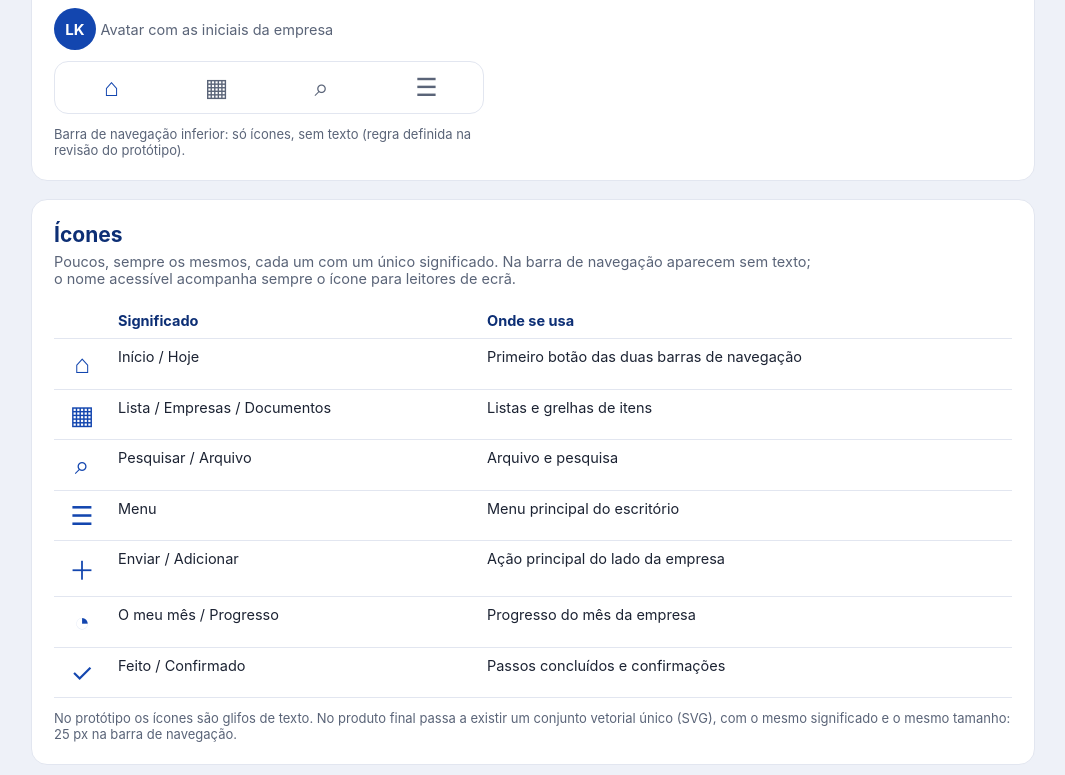
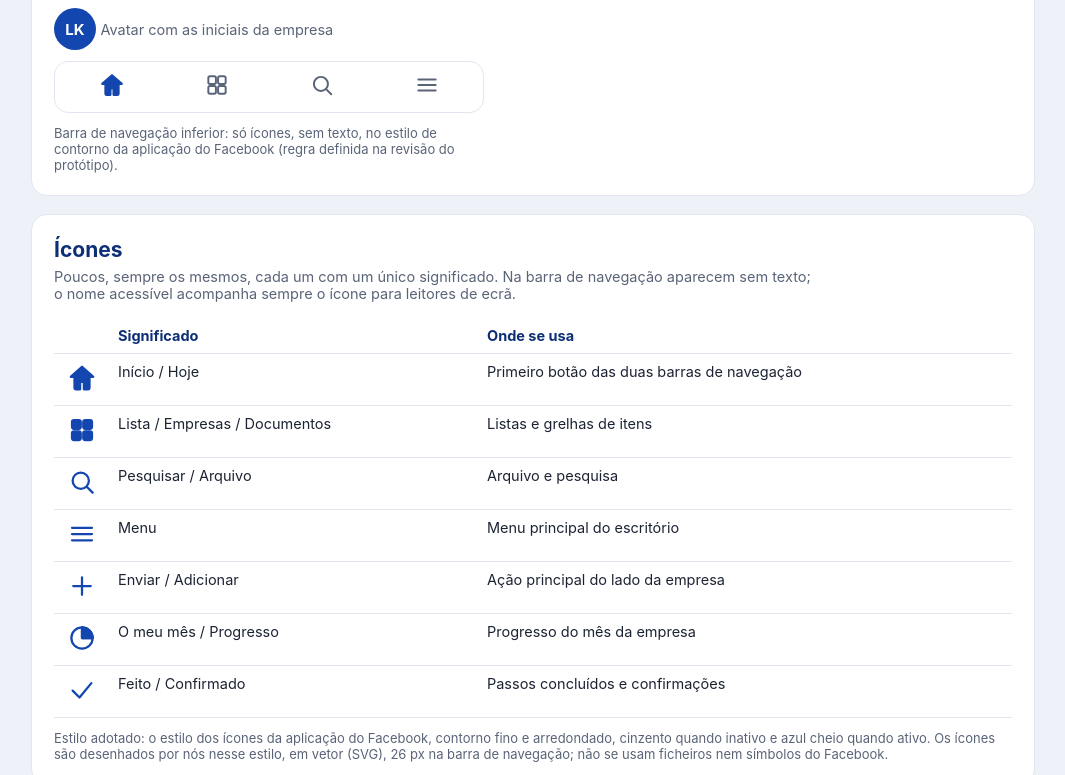
Before and after one commit to eliseumanuel00/plano-clone-kangaroo-angola, a plain HTML site: page fundamentos.html in a window 1280 px wide. Shown: the part 2676-3451 px from the top of the page, without its empty margins (107-1172 px from the left). Drawn offline with Linux system fonts and the light colour scheme.

Commit message:
Ícones vetoriais no estilo da app do Facebook

```diff
--- a/fundamentos.html
+++ b/fundamentos.html
@@ -60,12 +60,17 @@
   .pesquisa{width:100%;border:1px solid var(--linha);border-radius:12px;padding:13px;font-size:15.5px;margin-bottom:11px;}
   .avatar{width:42px;height:42px;border-radius:50%;background:var(--azul);color:#fff;display:inline-flex;align-items:center;justify-content:center;font-weight:700;font-size:15px;}
   .navdemo{border:1px solid var(--linha);border-radius:14px;display:flex;padding:10px 4px;background:#fff;max-width:430px;}
-  .navdemo div{flex:1;text-align:center;font-size:25px;color:var(--suave);}
-  .navdemo div.on{color:var(--azul);}
+  .navdemo div{flex:1;text-align:center;}
+  .navdemo div svg{width:26px;height:26px;fill:none;stroke:var(--suave);stroke-width:1.8;stroke-linecap:round;stroke-linejoin:round;}
+  .navdemo div svg .pre{fill:none;}
+  .navdemo div.on svg{stroke:var(--azul);stroke-width:2.1;}
+  .navdemo div.on svg .pre{fill:var(--azul);}
   table{width:100%;border-collapse:collapse;font-size:14.5px;}
   th,td{text-align:left;padding:9px 8px;border-bottom:1px solid var(--linha);vertical-align:top;}
   th{color:var(--escuro);}
-  .icone-celula{font-size:26px;color:var(--azul);text-align:center;width:56px;}
+  .icone-celula{text-align:center;width:56px;}
+  .icone-celula svg{width:30px;height:30px;fill:none;stroke:var(--azul);stroke-width:1.8;stroke-linecap:round;stroke-linejoin:round;}
+  .icone-celula svg .pre{fill:var(--azul);}
   .vazio{border:1px dashed #B9C2D8;border-radius:14px;padding:20px;text-align:center;}
   .vazio .t{font-weight:700;margin-top:8px;}
   .vazio .d{font-size:13.5px;color:var(--suave);margin-top:3px;}
@@ -173,8 +178,8 @@
       <div class="kv"><span>Estado</span><span><span class="estado e-rec">Recebido</span> <span class="estado e-tra">A ser tratado</span> <span class="estado e-ok">Tratado</span></span></div>
       <input class="pesquisa" placeholder="Campo de pesquisa...">
       <div style="margin-bottom:11px"><span class="avatar">LK</span> <span style="font-size:14.5px;color:var(--suave)">Avatar com as iniciais da empresa</span></div>
-      <div class="navdemo"><div class="on">⌂</div><div>▦</div><div>⌕</div><div>☰</div></div>
-      <p class="nota">Barra de navegação inferior: só ícones, sem texto (regra definida na revisão do protótipo).</p>
+      <div class="navdemo"><div class="on"><svg viewBox="0 0 24 24"><path class="pre" d="M12 3l9 8h-3v9a1 1 0 0 1-1 1h-3.5v-6h-3v6H7a1 1 0 0 1-1-1v-9H3z"/></svg></div><div><svg viewBox="0 0 24 24"><rect class="pre" x="4" y="4" width="7" height="7" rx="1.6"/><rect class="pre" x="13" y="4" width="7" height="7" rx="1.6"/><rect class="pre" x="4" y="13" width="7" height="7" rx="1.6"/><rect class="pre" x="13" y="13" width="7" height="7" rx="1.6"/></svg></div><div><svg viewBox="0 0 24 24"><circle cx="11" cy="11" r="6.5"/><path d="M15.8 15.8 20.5 20.5"/></svg></div><div><svg viewBox="0 0 24 24"><path d="M4 7h16M4 12h16M4 17h16"/></svg></div></div>
+      <p class="nota">Barra de navegação inferior: só ícones, sem texto, no estilo de contorno da aplicação do Facebook (regra definida na revisão do protótipo).</p>
     </div>
   </section>
 
@@ -183,15 +188,15 @@
     <p class="intro">Poucos, sempre os mesmos, cada um com um único significado. Na barra de navegação aparecem sem texto; o nome acessível acompanha sempre o ícone para leitores de ecrã.</p>
     <table>
       <tr><th></th><th>Significado</th><th>Onde se usa</th></tr>
-      <tr><td class="icone-celula">⌂</td><td>Início / Hoje</td><td>Primeiro botão das duas barras de navegação</td></tr>
-      <tr><td class="icone-celula">▦</td><td>Lista / Empresas / Documentos</td><td>Listas e grelhas de itens</td></tr>
-      <tr><td class="icone-celula">⌕</td><td>Pesquisar / Arquivo</td><td>Arquivo e pesquisa</td></tr>
-      <tr><td class="icone-celula">☰</td><td>Menu</td><td>Menu principal do escritório</td></tr>
-      <tr><td class="icone-celula">＋</td><td>Enviar / Adicionar</td><td>Ação principal do lado da empresa</td></tr>
-      <tr><td class="icone-celula">◔</td><td>O meu mês / Progresso</td><td>Progresso do mês da empresa</td></tr>
-      <tr><td class="icone-celula">✓</td><td>Feito / Confirmado</td><td>Passos concluídos e confirmações</td></tr>
+      <tr><td class="icone-celula"><svg viewBox="0 0 24 24"><path class="pre" d="M12 3l9 8h-3v9a1 1 0 0 1-1 1h-3.5v-6h-3v6H7a1 1 0 0 1-1-1v-9H3z"/></svg></td><td>Início / Hoje</td><td>Primeiro botão das duas barras de navegação</td></tr>
+      <tr><td class="icone-celula"><svg viewBox="0 0 24 24"><rect class="pre" x="4" y="4" width="7" height="7" rx="1.6"/><rect class="pre" x="13" y="4" width="7" height="7" rx="1.6"/><rect class="pre" x="4" y="13" width="7" height="7" rx="1.6"/><rect class="pre" x="13" y="13" width="7" height="7" rx="1.6"/></svg></td><td>Lista / Empresas / Documentos</td><td>Listas e grelhas de itens</td></tr>
+      <tr><td class="icone-celula"><svg viewBox="0 0 24 24"><circle cx="11" cy="11" r="6.5"/><path d="M15.8 15.8 20.5 20.5"/></svg></td><td>Pesquisar / Arquivo</td><td>Arquivo e pesquisa</td></tr>
+      <tr><td class="icone-celula"><svg viewBox="0 0 24 24"><path d="M4 7h16M4 12h16M4 17h16"/></svg></td><td>Menu</td><td>Menu principal do escritório</td></tr>
+      <tr><td class="icone-celula"><svg viewBox="0 0 24 24"><path d="M12 5v14M5 12h14"/></svg></td><td>Enviar / Adicionar</td><td>Ação principal do lado da empresa</td></tr>
+      <tr><td class="icone-celula"><svg viewBox="0 0 24 24"><circle cx="12" cy="12" r="8.5"/><path d="M12 3.5V12h8.5"/><path class="pre" d="M12 3.5a8.5 8.5 0 0 1 8.5 8.5H12z"/></svg></td><td>O meu mês / Progresso</td><td>Progresso do mês da empresa</td></tr>
+      <tr><td class="icone-celula"><svg viewBox="0 0 24 24"><path d="M4.5 12.5 10 18 19.5 6.5"/></svg></td><td>Feito / Confirmado</td><td>Passos concluídos e confirmações</td></tr>
     </table>
-    <p class="nota">No protótipo os ícones são glifos de texto. No produto final passa a existir um conjunto vetorial único (SVG), com o mesmo significado e o mesmo tamanho: 25 px na barra de navegação.</p>
+    <p class="nota">Estilo adotado: o estilo dos ícones da aplicação do Facebook, contorno fino e arredondado, cinzento quando inativo e azul cheio quando ativo. Os ícones são desenhados por nós nesse estilo, em vetor (SVG), 26 px na barra de navegação; não se usam ficheiros nem símbolos do Facebook.</p>
   </section>
 
   <section>
```
Also changed, not shown: prototipo.html (+12 -9 lines).
